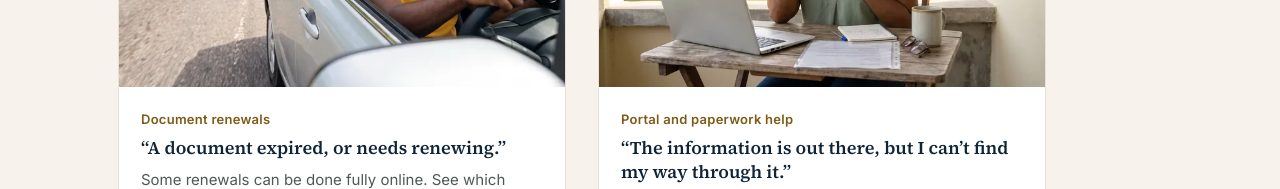
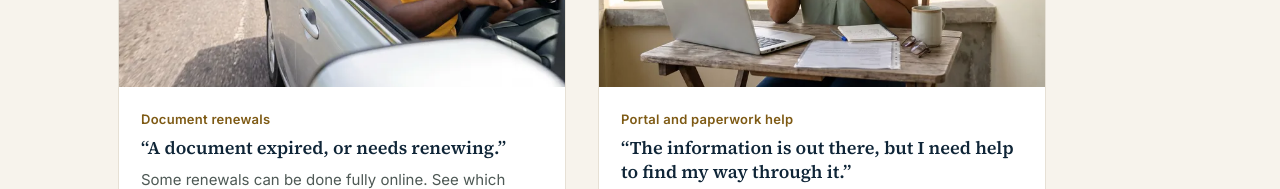
Before and after one commit to document-help-ja/DocumentHelpJa, a plain HTML site: page index.html in a window 1280 px wide. Shown: the part 1800-1989 px from the top of the page. Drawn offline with Linux system fonts and the light colour scheme.

Commit message:
Update quote in index.html for clarity

```diff
--- a/index.html
+++ b/index.html
@@ -309,7 +309,7 @@ a{color:var(--navy)}
         <img src="assets/portal-help-woman-sorted-1200.webp" srcset="assets/portal-help-woman-sorted-800.webp 800w, assets/portal-help-woman-sorted-1200.webp 1200w" sizes="(min-width:700px) 460px, 100vw" width="1200" height="670" alt="A woman at a table on her veranda, smiling on the phone with relief, her laptop and papers in front of her" loading="lazy" decoding="async" style="object-position:58% 40%">
         <div class="card-body">
           <p class="label">Portal and paperwork help</p>
-          <h3>“The information is out there, but I can’t find my way through it.”</h3>
+          <h3>“The information is out there, but I need help to find my way through it.”</h3>
           <p class="desc">Like a job website where you search and never land on the right listing, or an email or résumé you need to get right. I show you where to look, what to type and what to read. Every case is different, so we start with a consultation.</p>
           <a class="link" href="/consultation">Talk it through with me</a>
         </div>
```
